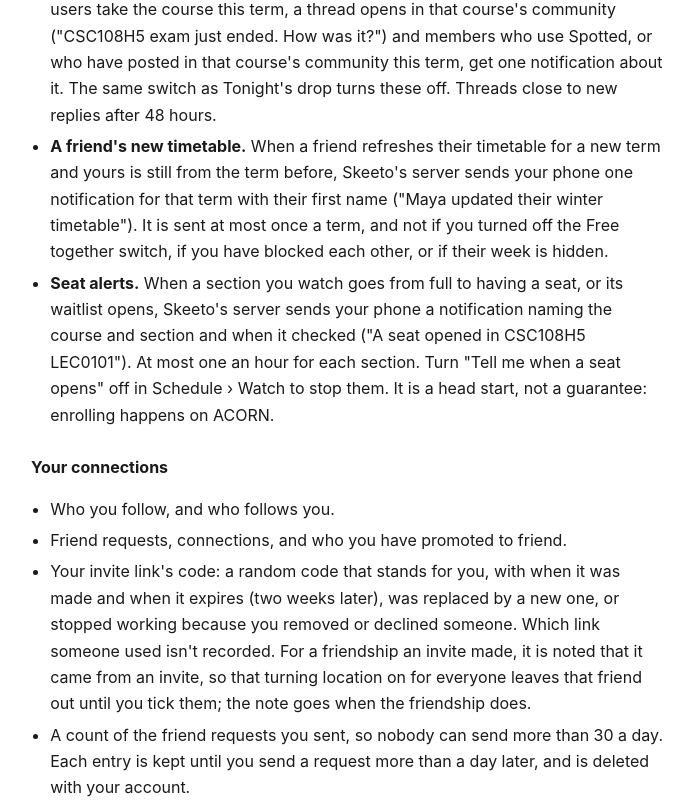
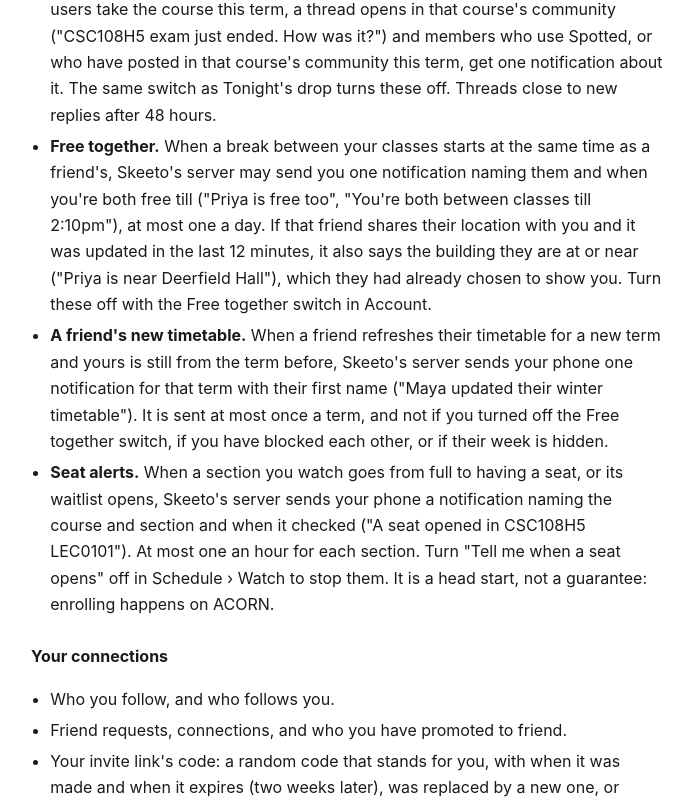
Before and after one commit to QuantLucas/skeeto, a plain HTML site: page privacy.html in a window 1280 px wide. Shown: the part 5834-6639 px from the top of the page, without its empty margins (293-986 px from the left). Drawn offline with Linux system fonts and the light colour scheme.

```diff
--- a/privacy.html
+++ b/privacy.html
@@ -258,6 +258,13 @@ None of these include anything about you.</p>
       exam just ended. How was it?") and members who use Spotted, or who have posted in that
       course's community this term, get one notification about it. The same switch as Tonight's
       drop turns these off. Threads close to new replies after 48 hours.</li>
+  <li><strong>Free together.</strong> When a break between your classes starts at the same time
+      as a friend's, Skeeto's server may send you one notification naming them and when you're
+      both free till ("Priya is free too", "You're both between classes till 2:10pm"), at most
+      one a day. If that friend shares their location with you and it was updated in the last 12
+      minutes, it also says the building they are at or near ("Priya is near Deerfield Hall"),
+      which they had already chosen to show you. Turn these off with the Free together switch in
+      Account.</li>
   <li><strong>A friend's new timetable.</strong> When a friend refreshes their timetable for a
       new term and yours is still from the term before, Skeeto's server sends your phone one
       notification for that term with their first name ("Maya updated their winter timetable").
@@ -427,7 +434,8 @@ Using" instead: sharing still works, but only while Skeeto is open. Android neve
       updates with Skeeto closed, only on a few events: when you arrive on campus or leave it,
       when iOS notices you have arrived somewhere or left (a "visit"), when you have moved about
       100 metres from the last check, and when a friend you picked looks for you (at most once
-      every two minutes). For each, Skeeto is woken for a moment and takes one reading (and a
+      every two minutes, or every 15 when nothing of yours is showing, and only on a phone that
+      allows notifications, which Skeeto offers right after "Always"). For each, Skeeto is woken for a moment and takes one reading (and a
       second a few seconds later, if the first puts you somewhere different), then sends the
       place, still only on campus. Leaving campus deletes it at once, with no reading (if your
       phone has no connection then, at the next check or when you next open Skeeto). Your
@@ -452,7 +460,8 @@ Using" instead: sharing still works, but only while Skeeto is open. Android neve
       sees the two side by side, like "in MAT102 &middot; IB" while your timetable has you in a
       class (or "in MAT102 &middot; near IB" when you are only near it); their phone puts
       together what it already had, and nothing more is sent. A connection you switched it on for
-      sees the place only. It stops at once if you switch it off for them, or if either of you removes
+      sees the place only. It can also appear in their <a href="#push">Free together</a>
+      notification, on their lock screen, when your breaks start together. It stops at once if you switch it off for them, or if either of you removes
       or blocks the other, and becoming friends again doesn't turn it back on.</li>
   <li><strong>How long:</strong> nothing older than 30 minutes is ever shown, and older ones are
       deleted automatically within five minutes. Turning sharing off, leaving campus (with the app
```
